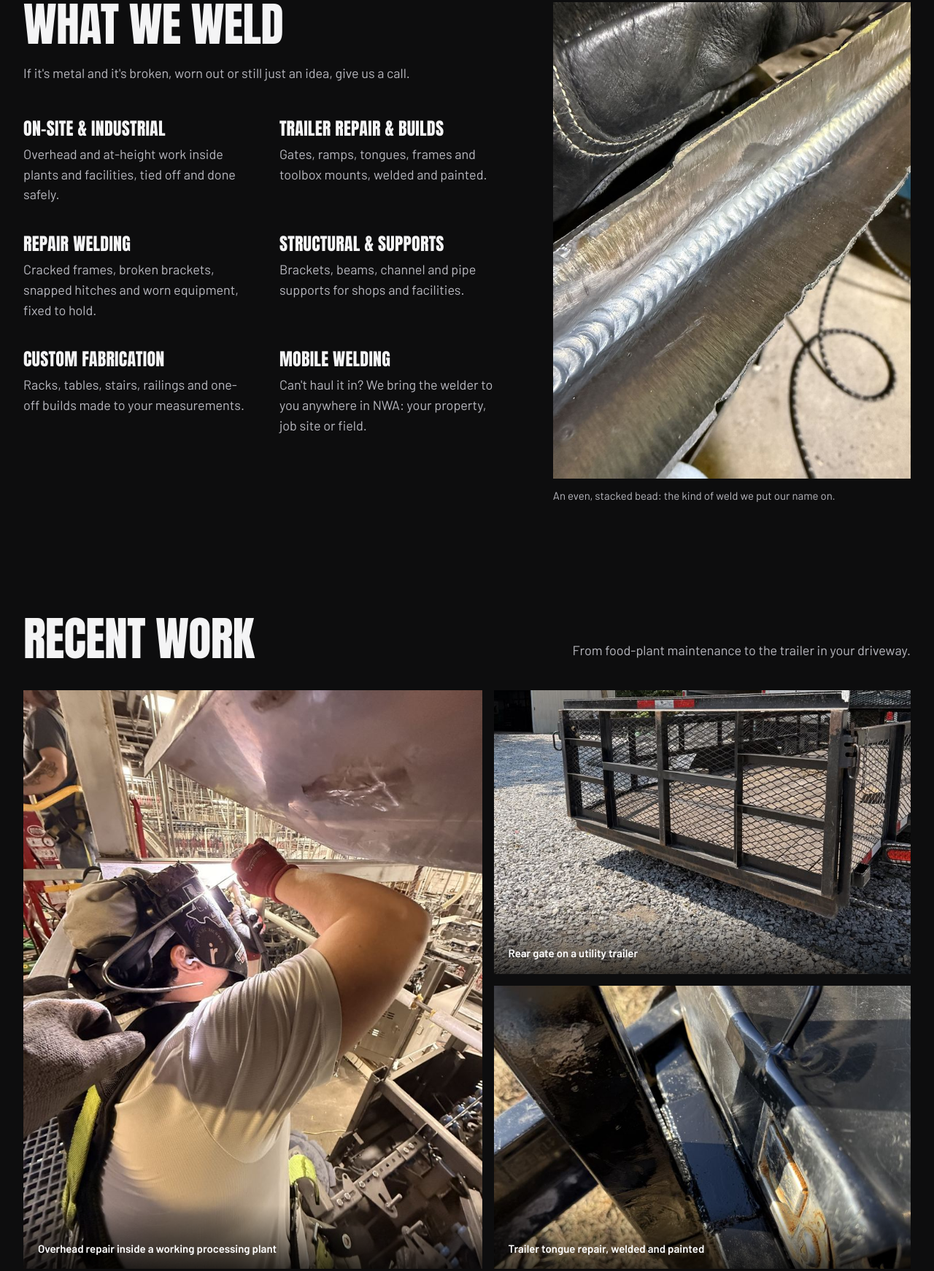
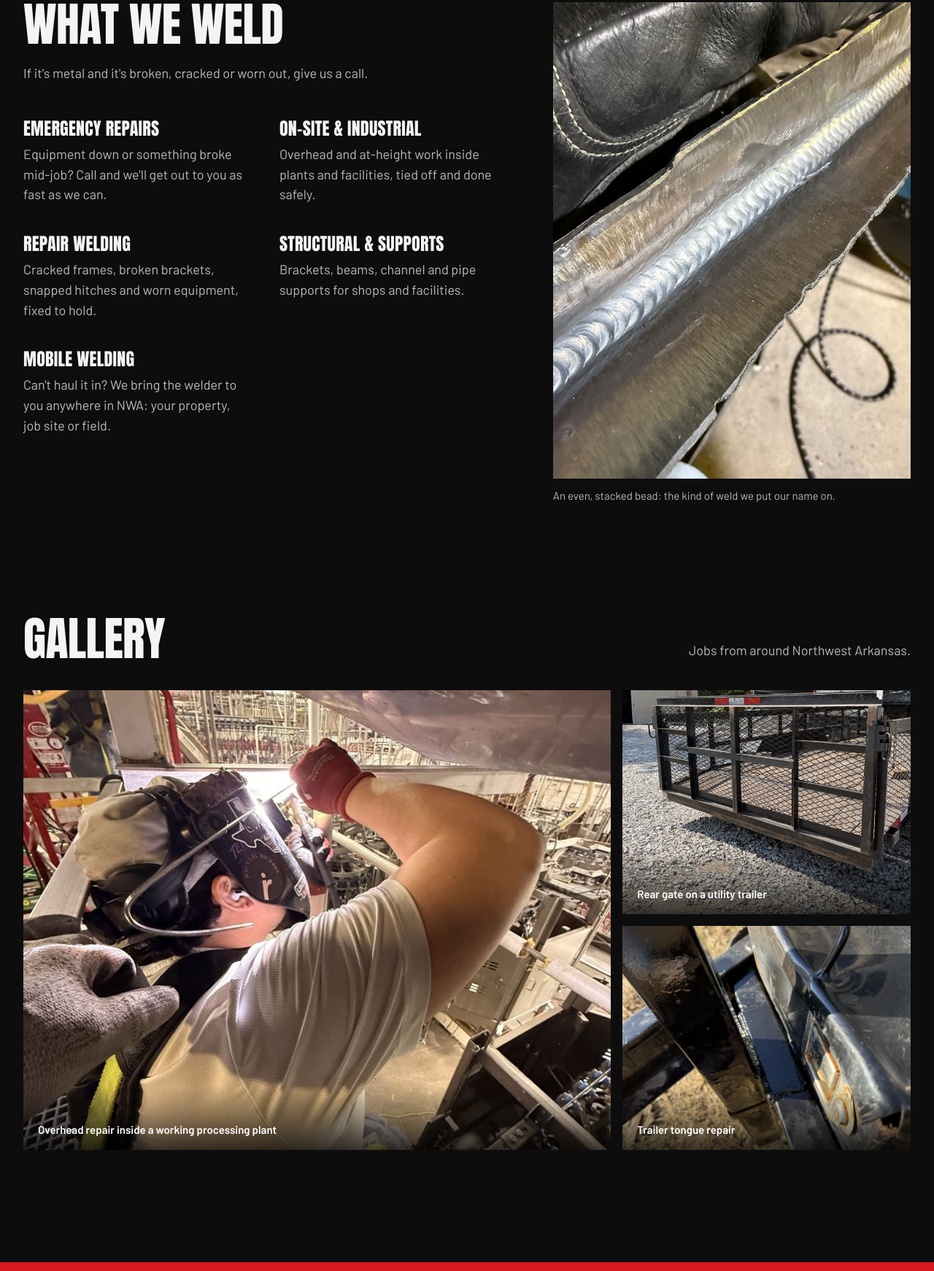
Before and after one commit to Arredondo-Juan/red-welds, a plain HTML site: page index.html in a window 1280 px wide. Shown: the part 951-2693 px from the top of the page at 73% size. Drawn offline with Linux system fonts and the light colour scheme.

Commit message:
Apply owner feedback: trim services, add emergency repairs, gallery, NWA wording
Co-Authored-By: Claude Opus 5.5 <noreply@anthropic.com>
Claude-Session: https://claude.ai/code/session_01Mq88ipXxCBWtWpcYeNyRre

```diff
--- a/index.html
+++ b/index.html
@@ -4,7 +4,7 @@
   <meta charset="utf-8">
   <meta name="viewport" content="width=device-width, initial-scale=1">
   <title>Red Welds | Welding &amp; Fabrication in Rogers, AR and NWA</title>
-  <meta name="description" content="Red Welds is a welding and fabrication shop in Rogers, AR, serving all of Northwest Arkansas: repair welding, trailer work, custom fabrication and on-site industrial welding. Call or text (479) 601-2786.">
+  <meta name="description" content="Red Welds is a welding and fabrication shop in Rogers, AR, serving all of Northwest Arkansas: emergency repairs, repair welding, structural work and on-site industrial welding. Call or text (479) 601-2786.">
   <!-- Preview only: remove this robots line when the site launches on the real domain -->
   <meta name="robots" content="noindex, nofollow">
   <meta name="theme-color" content="#0d0d0e">
@@ -24,7 +24,7 @@
     "@context": "https://schema.org",
     "@type": "LocalBusiness",
     "name": "Red Welds",
-    "description": "Repair welding, trailer work, custom fabrication and on-site industrial welding in Rogers, AR and Northwest Arkansas.",
+    "description": "Emergency repairs, repair welding, structural work and on-site industrial welding in Rogers, AR and Northwest Arkansas.",
     "telephone": "+1-479-601-2786",
     "address": { "@type": "PostalAddress", "addressLocality": "Rogers", "addressRegion": "AR", "addressCountry": "US" },
     "areaServed": ["Rogers, AR", "Bentonville, AR", "Springdale, AR", "Fayetteville, AR", "Lowell, AR", "Bella Vista, AR", "Siloam Springs, AR", "Northwest Arkansas"],
@@ -42,7 +42,7 @@
       </a>
       <nav class="nav" aria-label="Main">
         <a href="#services">Services</a>
-        <a href="#work">Work</a>
+        <a href="#gallery">Gallery</a>
         <a href="#quote">Get a quote</a>
         <a href="#contact">Contact</a>
       </nav>
@@ -57,7 +57,7 @@
       <div class="wrap hero-inner">
         <div class="hero-copy">
           <h1 data-reveal>Built strong. Welded right.</h1>
-          <p class="lede" data-reveal>Red Welds is a welding and fabrication shop in Rogers, serving all of Northwest Arkansas. Repairs, trailer work, custom builds and on-site welding for plants and job sites.</p>
+          <p class="lede" data-reveal>Red Welds offers everything from emergency repairs to on-site industrial and structural welding, serving all of NWA and surrounding areas.</p>
           <div class="cta-row" data-reveal>
             <a class="btn btn-red" href="tel:+14796012786">
               <svg viewBox="0 0 24 24" aria-hidden="true"><path d="M6.6 10.8a15.1 15.1 0 0 0 6.6 6.6l2.2-2.2a1 1 0 0 1 1-.25 11.4 11.4 0 0 0 3.6.57 1 1 0 0 1 1 1V20a1 1 0 0 1-1 1A17 17 0 0 1 3 4a1 1 0 0 1 1-1h3.5a1 1 0 0 1 1 1c0 1.25.2 2.45.57 3.57a1 1 0 0 1-.25 1z"/></svg>
@@ -87,15 +87,15 @@
       <div class="wrap services-inner">
         <div class="services-copy">
           <h2 data-reveal>What we weld</h2>
-          <p class="section-sub" data-reveal>If it's metal and it's broken, worn out or still just an idea, give us a call.</p>
+          <p class="section-sub" data-reveal>If it's metal and it's broken, cracked or worn out, give us a call.</p>
           <ul class="service-list">
+            <li data-reveal>
+              <h3>Emergency repairs</h3>
+              <p>Equipment down or something broke mid-job? Call and we'll get out to you as fast as we can.</p>
+            </li>
             <li data-reveal>
               <h3>On-site &amp; industrial</h3>
               <p>Overhead and at-height work inside plants and facilities, tied off and done safely.</p>
-            </li>
-            <li data-reveal>
-              <h3>Trailer repair &amp; builds</h3>
-              <p>Gates, ramps, tongues, frames and toolbox mounts, welded and painted.</p>
             </li>
             <li data-reveal>
               <h3>Repair welding</h3>
@@ -104,10 +104,6 @@
             <li data-reveal>
               <h3>Structural &amp; supports</h3>
               <p>Brackets, beams, channel and pipe supports for shops and facilities.</p>
-            </li>
-            <li data-reveal>
-              <h3>Custom fabrication</h3>
-              <p>Racks, tables, stairs, railings and one-off builds made to your measurements.</p>
             </li>
             <li data-reveal>
               <h3>Mobile welding</h3>
@@ -126,15 +122,15 @@
       </div>
     </section>
 
-    <!-- WORK -->
-    <section id="work" class="section work">
+    <!-- GALLERY: to add a photo, copy one <figure> block below and change the image and caption -->
+    <section id="gallery" class="section gallery">
       <div class="wrap">
-        <div class="work-head">
-          <h2 data-reveal>Recent work</h2>
-          <p class="section-sub" data-reveal>From food-plant maintenance to the trailer in your driveway.</p>
+        <div class="gallery-head">
+          <h2 data-reveal>Gallery</h2>
+          <p class="section-sub" data-reveal>Jobs from around Northwest Arkansas.</p>
         </div>
-        <div class="work-grid">
-          <figure class="work-tall" data-reveal>
+        <div class="gallery-grid">
+          <figure data-reveal>
             <img src="images/plant-welding-1400.jpg"
                  srcset="images/plant-welding-800.jpg 800w, images/plant-welding-1400.jpg 1400w"
                  sizes="(max-width: 960px) 100vw, 50vw"
@@ -142,7 +138,7 @@
                  width="1400" height="1867" loading="lazy">
             <figcaption>Overhead repair inside a working processing plant</figcaption>
           </figure>
-          <figure class="work-wide" data-reveal>
+          <figure data-reveal>
             <img src="images/trailer-gate-1400.jpg"
                  srcset="images/trailer-gate-800.jpg 800w, images/trailer-gate-1400.jpg 1400w"
                  sizes="(max-width: 960px) 100vw, 50vw"
@@ -150,13 +146,13 @@
                  width="1400" height="933" loading="lazy">
             <figcaption>Rear gate on a utility trailer</figcaption>
           </figure>
-          <figure class="work-square" data-reveal>
+          <figure data-reveal>
             <img src="images/trailer-repair-1400.jpg"
                  srcset="images/trailer-repair-800.jpg 800w, images/trailer-repair-1400.jpg 1400w"
                  sizes="(max-width: 960px) 100vw, 50vw"
-                 alt="Freshly welded and painted bracket on a trailer tongue next to a toolbox"
+                 alt="Freshly welded bracket on a trailer tongue next to a toolbox"
                  width="1400" height="1867" loading="lazy">
-            <figcaption>Trailer tongue repair, welded and painted</figcaption>
+            <figcaption>Trailer tongue repair</figcaption>
           </figure>
         </div>
       </div>
@@ -174,21 +170,21 @@
           <fieldset>
             <legend>What do you need?</legend>
             <div class="chips">
-              <label><input type="radio" name="job" value="trailer work" checked><span>Trailer work</span></label>
-              <label><input type="radio" name="job" value="a repair weld"><span>A repair</span></label>
-              <label><input type="radio" name="job" value="custom fabrication"><span>Custom build</span></label>
+              <label><input type="radio" name="job" value="a repair weld" checked><span>A repair</span></label>
+              <label><input type="radio" name="job" value="an emergency repair"><span>Emergency repair</span></label>
               <label><input type="radio" name="job" value="on-site / industrial welding"><span>On-site or industrial</span></label>
+              <label><input type="radio" name="job" value="structural or support work"><span>Structural or supports</span></label>
               <label><input type="radio" name="job" value="mobile welding at my place"><span>Mobile welding</span></label>
               <label><input type="radio" name="job" value="something else"><span>Something else</span></label>
             </div>
           </fieldset>
           <label class="field">
             <span>Tell us about it (optional)</span>
-            <textarea name="note" rows="3" placeholder="e.g. Cracked trailer tongue, 16 ft utility trailer"></textarea>
+            <textarea name="note" rows="3" placeholder="e.g. Cracked bracket on a loading dock, need it fixed this week"></textarea>
           </label>
           <div class="preview" aria-live="polite">
             <span class="preview-label">Your text</span>
-            <p id="preview-text">Hi Red Welds, I need help with trailer work. I'll attach a photo.</p>
+            <p id="preview-text">Hi Red Welds, I need help with a repair weld. I'll attach a photo.</p>
           </div>
           <div class="quote-actions">
             <a class="btn btn-ink" id="sms-link" href="sms:+14796012786">Open text message</a>
@@ -211,7 +207,7 @@
         <div class="contact-copy">
           <h2 data-reveal>Call or text</h2>
           <a class="phone-big" href="tel:+14796012786" data-reveal>(479) 601-2786</a>
-          <p class="section-sub" data-reveal>Based in Rogers and working all over Northwest Arkansas: Bentonville, Springdale, Fayetteville, Lowell, Bella Vista, Siloam Springs and everywhere between. You talk straight to the welder doing the work; if he's under a hood, leave a message and he'll call you back.</p>
+          <p class="section-sub" data-reveal>Serving all of NWA and surrounding areas. If he's under a hood, leave a message and he'll call you back.</p>
           <a class="text-link" href="https://www.google.com/search?q=Red+Welds+welder+(479)+601-2786" target="_blank" rel="noopener" data-reveal>Read the 5.0-star Google reviews</a>
           <div class="hours" data-reveal>
             <h3>Shop hours</h3>
--- a/styles.css
+++ b/styles.css
@@ -120,23 +120,23 @@ p { margin: 0 0 16px; }
 figcaption { font-size: var(--fs-small); color: var(--muted); margin-top: 12px; }
 
 /* Work: mosaic */
-.work-head { display: flex; justify-content: space-between; align-items: end; gap: 24px; flex-wrap: wrap; margin-bottom: 40px; }
-.work-head h2 { margin: 0; }
-.work-head .section-sub { margin: 0; }
-.work-grid {
-  display: grid; grid-template-columns: 1.1fr 1fr; grid-template-rows: repeat(2, minmax(0, 1fr));
-  gap: 16px; height: clamp(560px, 62vw, 880px);
+.gallery-head { display: flex; justify-content: space-between; align-items: end; gap: 24px; flex-wrap: wrap; margin-bottom: 40px; }
+.gallery-head h2 { margin: 0; }
+.gallery-head .section-sub { margin: 0; }
+/* Takes any number of photos: the first is large, the rest fill rows of three */
+.gallery-grid {
+  display: grid; grid-template-columns: repeat(3, minmax(0, 1fr));
+  grid-auto-rows: clamp(220px, 24vw, 360px); grid-auto-flow: dense; gap: 16px;
 }
-.work-grid figure { overflow: hidden; position: relative; background: var(--surface); }
-.work-grid img { width: 100%; height: 100%; object-fit: cover; transition: transform .6s var(--ease-out); }
-.work-grid figure:hover img { transform: scale(1.04); }
-.work-grid figcaption {
+.gallery-grid figure:first-child { grid-column: span 2; grid-row: span 2; }
+.gallery-grid figure { overflow: hidden; position: relative; background: var(--surface); }
+.gallery-grid img { width: 100%; height: 100%; object-fit: cover; transition: transform .6s var(--ease-out); }
+.gallery-grid figure:hover img { transform: scale(1.04); }
+.gallery-grid figcaption {
   position: absolute; left: 0; right: 0; bottom: 0; margin: 0;
   padding: 48px 20px 16px; color: #fff; font-weight: 600;
   background: linear-gradient(to top, rgba(0,0,0,.75), rgba(0,0,0,0)); /* taste-skill-ignore: neutral scrim under caption */
 }
-.work-tall { grid-row: 1 / span 2; }
-.work-square img { object-position: 50% 45%; }
 
 
 /* Quote: field of red */
@@ -232,9 +232,9 @@ figcaption { font-size: var(--fs-small); color: var(--muted); margin-top: 12px;
   .lede { font-size: 1.125rem; }
   .cta-row .btn, .quote-actions .btn { flex: 1 1 100%; }
   .service-list { grid-template-columns: 1fr; gap: 28px; margin-top: 32px; }
-  .work-grid { grid-template-columns: 1fr; grid-template-rows: none; height: auto; }
-  .work-tall { grid-row: auto; aspect-ratio: 4 / 5; }
-  .work-wide, .work-square { aspect-ratio: 4 / 3; }
+  .gallery-grid { grid-template-columns: 1fr; grid-auto-rows: auto; }
+  .gallery-grid figure, .gallery-grid figure:first-child { grid-column: auto; grid-row: auto; aspect-ratio: 4 / 3; }
+  .gallery-grid figure:first-child { aspect-ratio: 4 / 5; }
   .hours { padding: 24px; }
   .phone-big { font-size: clamp(2.75rem, 13vw, 4rem); }
   body { padding-bottom: 80px; }
@@ -252,5 +252,5 @@ figcaption { font-size: var(--fs-small); color: var(--muted); margin-top: 12px;
   html { scroll-behavior: auto; }
   .js [data-reveal] { opacity: 1; transform: none; transition: none; }
   .js .hero-photo img { animation: none; }
-  .btn, .chips span, .work-grid img, .mobile-bar { transition: none; }
+  .btn, .chips span, .gallery-grid img, .mobile-bar { transition: none; }
 }
```
